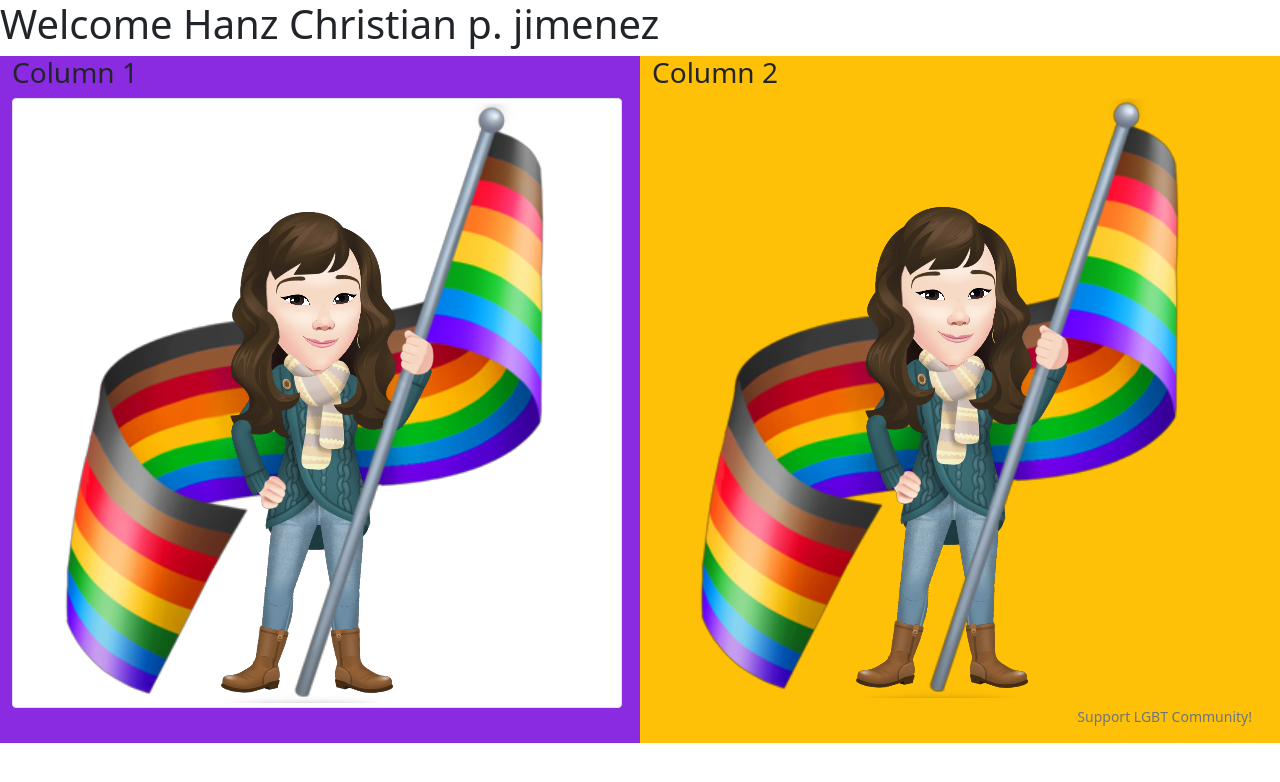
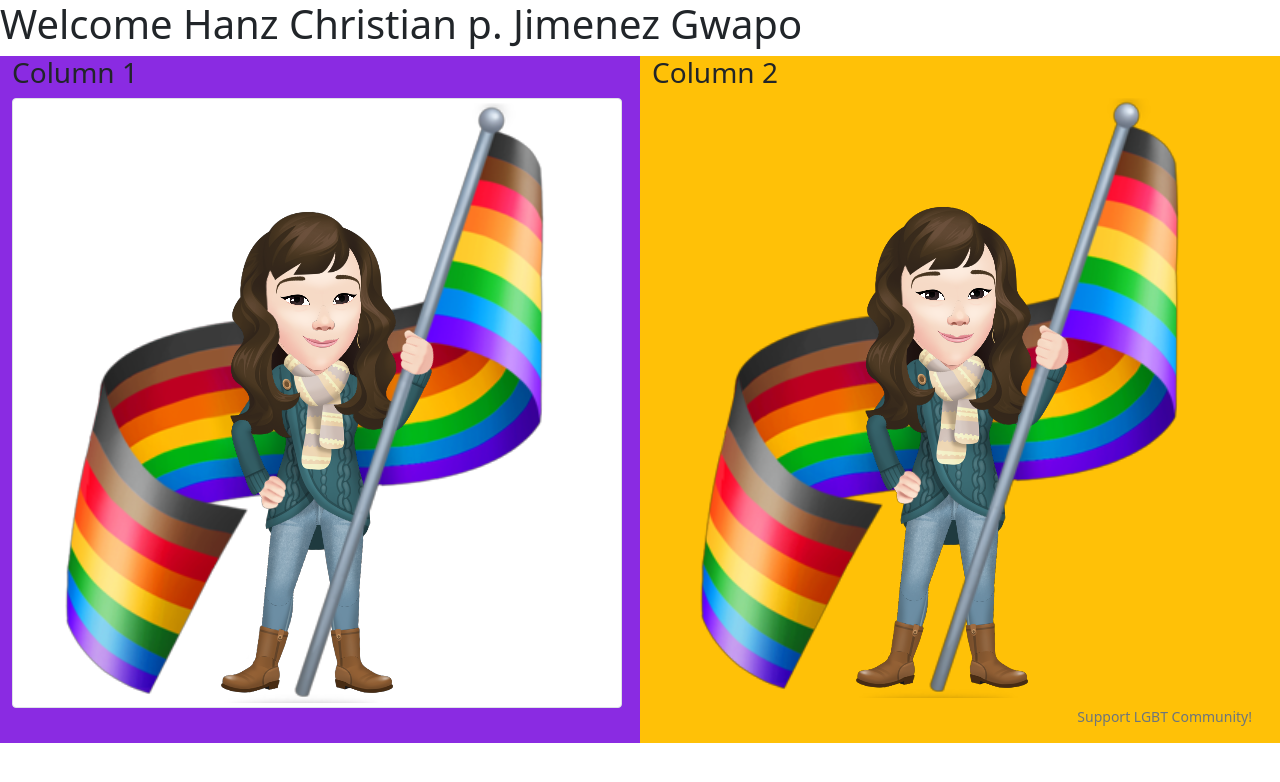
Before and after one commit to zanji21/samp, a plain HTML site: page Bootstrap/home3.html in a window 1280 px wide. Drawn offline with Linux system fonts and the light colour scheme.

Commit message:
Update home3.html (#2)

```diff
--- a/Bootstrap/home3.html
+++ b/Bootstrap/home3.html
@@ -14,7 +14,7 @@
 </head>
 
 <body>
-    <h1>Welcome Hanz Christian p. jimenez</h1>
+    <h1>Welcome Hanz Christian p. Jimenez Gwapo</h1>
     <div class="container-fluid">
         <div class="row">
             <div class="col col1" >
```
